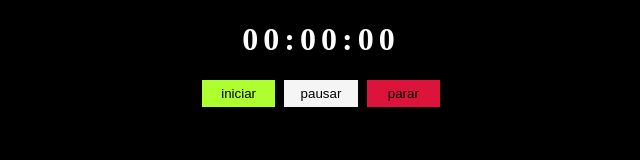
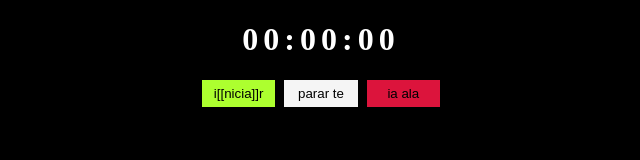
Before and after one commit to Guilhermefonseca2021/clock, a plain HTML site: page index.html in a window 1280 px wide. Shown: the full height of the page, 319-959 px from the left. Drawn offline with Linux system fonts and the light colour scheme.

```diff
--- a/index.html
+++ b/index.html
@@ -10,9 +10,9 @@
 
     <div>
         <h1 id="watch">00:00:00</h1>
-        <button id="start-btn" onclick="start()">iniciar</button>
-        <button id="pause-btn" onclick="pause()">pausar</button>
-        <button id="stop-btn" onclick="stop()">parar</button>
+        <button id="start-btn" onclick="start()">i[[nicia]]r</button>
+        <button id="pause-btn" onclick="pause()">parar te</button>
+        <button id="stop-btn" onclick="stop()">ia ala</button>
     </div>
 
     <script src="./js/script.js"></script>
```
